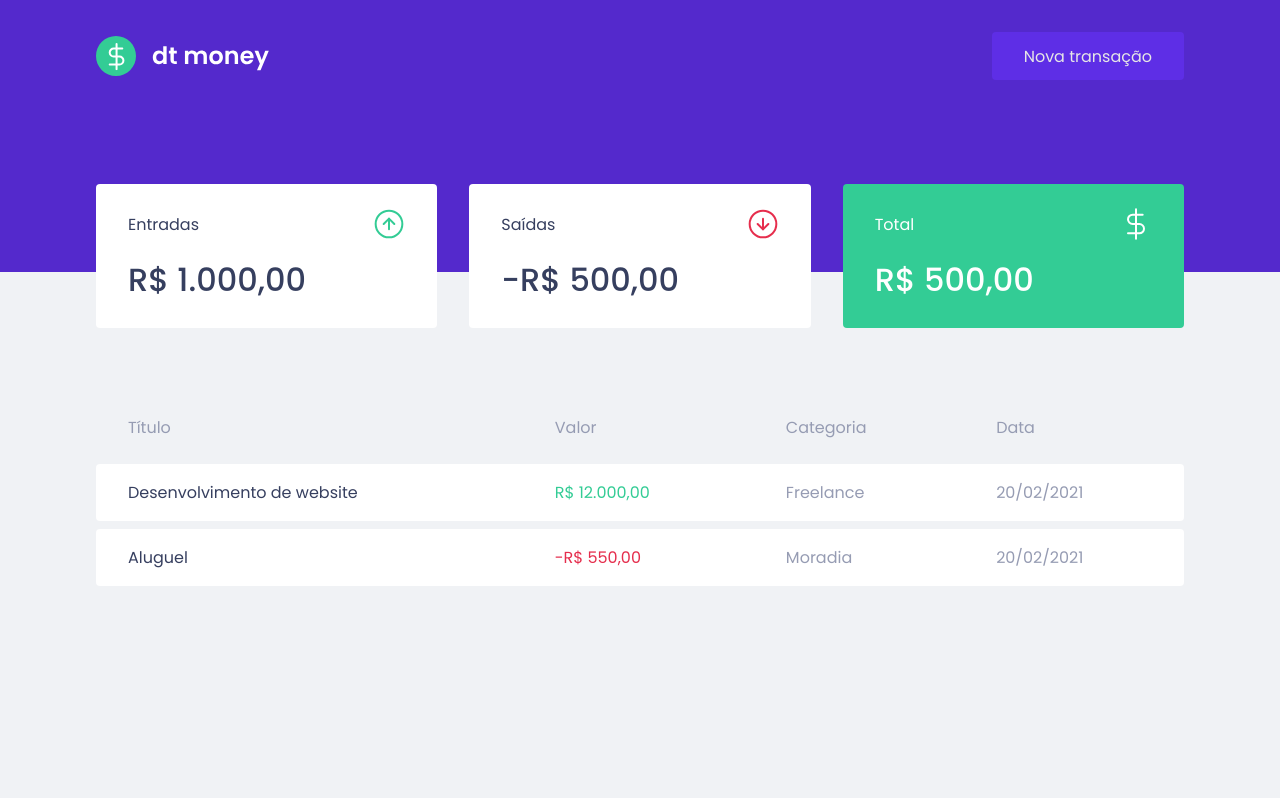
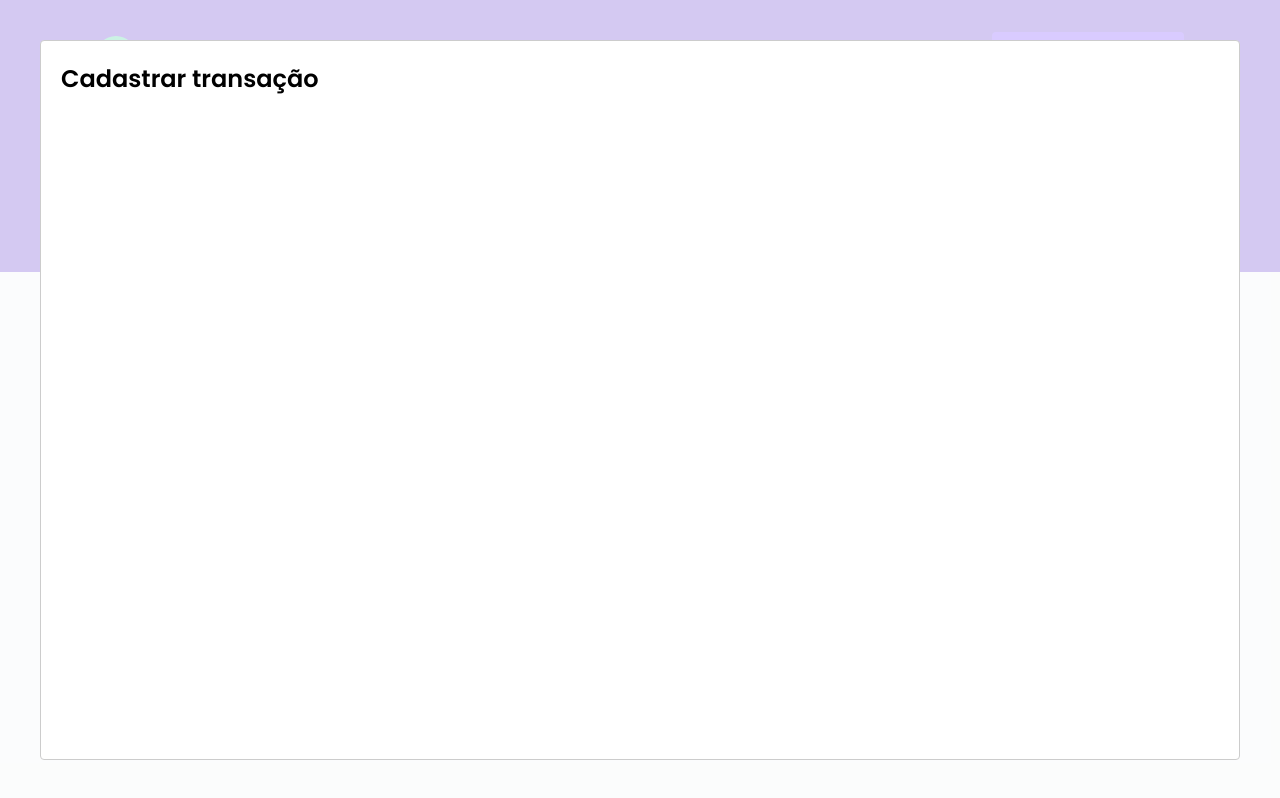
Before and after one commit to MattZ6/dt-money, a React (Create React App) app: page / in a window 1280 px wide. Both pictures are taken after a click on the button "Nova transação". Built offline with nearby package versions, Linux system fonts and the light colour scheme; no server answers; what miragejs would draw is missing.

Commit message:
chore: add react modal

```diff
--- a/package.json
+++ b/package.json
@@ -14,6 +14,7 @@
     "miragejs": "^0.1.41",
     "react": "^17.0.1",
     "react-dom": "^17.0.1",
+    "react-modal": "^3.12.1",
     "react-scripts": "4.0.3",
     "styled-components": "^5.2.1",
     "web-vitals": "^1.0.1"
@@ -26,6 +27,7 @@
     "@types/node": "^12.0.0",
     "@types/react": "^17.0.0",
     "@types/react-dom": "^17.0.0",
+    "@types/react-modal": "^3.12.0",
     "@types/styled-components": "^5.1.9",
     "git-commit-msg-linter": "^3.0.3",
     "typescript": "^4.1.2"
--- a/src/App.tsx
+++ b/src/App.tsx
@@ -1,14 +1,38 @@
+import { useState } from 'react';
+import Modal from 'react-modal';
+
 import { Header } from "./components/Header";
 import { Dashboard } from "./components/Dashboard";
 
 import { GlobalStyle } from "./styles/GlobalStyle";
 
+Modal.setAppElement('#root');
+
 export function App() {
+  const [isNewTransactionModalOpen, setIsNewTransactionModalOpen] = useState(false);
+
+  function handleOpenNewTransactionModal() {
+    setIsNewTransactionModalOpen(true);
+  }
+
+  function handleCloseNewTransactionModal() {
+    setIsNewTransactionModalOpen(false);
+  }
+
   return (
     <>
-      <Header />
+      <Header
+        onOpenNewTransactionModal={handleOpenNewTransactionModal}
+      />
 
       <Dashboard />
+
+      <Modal
+        isOpen={isNewTransactionModalOpen}
+        onRequestClose={handleCloseNewTransactionModal}
+      >
+        <h2>Cadastrar transação</h2>
+      </Modal>
 
       <GlobalStyle />
     </>
--- a/src/components/Header/index.tsx
+++ b/src/components/Header/index.tsx
@@ -2,13 +2,21 @@ import logoImg from '../../assets/logo.svg';
 
 import { Container, Content } from './styles';
 
-export function Header() {
+interface IHeaderProps {
+  onOpenNewTransactionModal: () => void;
+}
+
+export function Header({ onOpenNewTransactionModal }: IHeaderProps) {
   return (
     <Container>
       <Content>
         <img src={logoImg} alt="Money Honey"/>
 
-        <button type="button">Nova transação</button>
+        <button type="button" onClick={onOpenNewTransactionModal}>
+          Nova transação
+        </button>
+
+
       </Content>
     </Container>
   );
```
Also changed, not shown: 1 other file (tests, documents, lock files or other folders).
